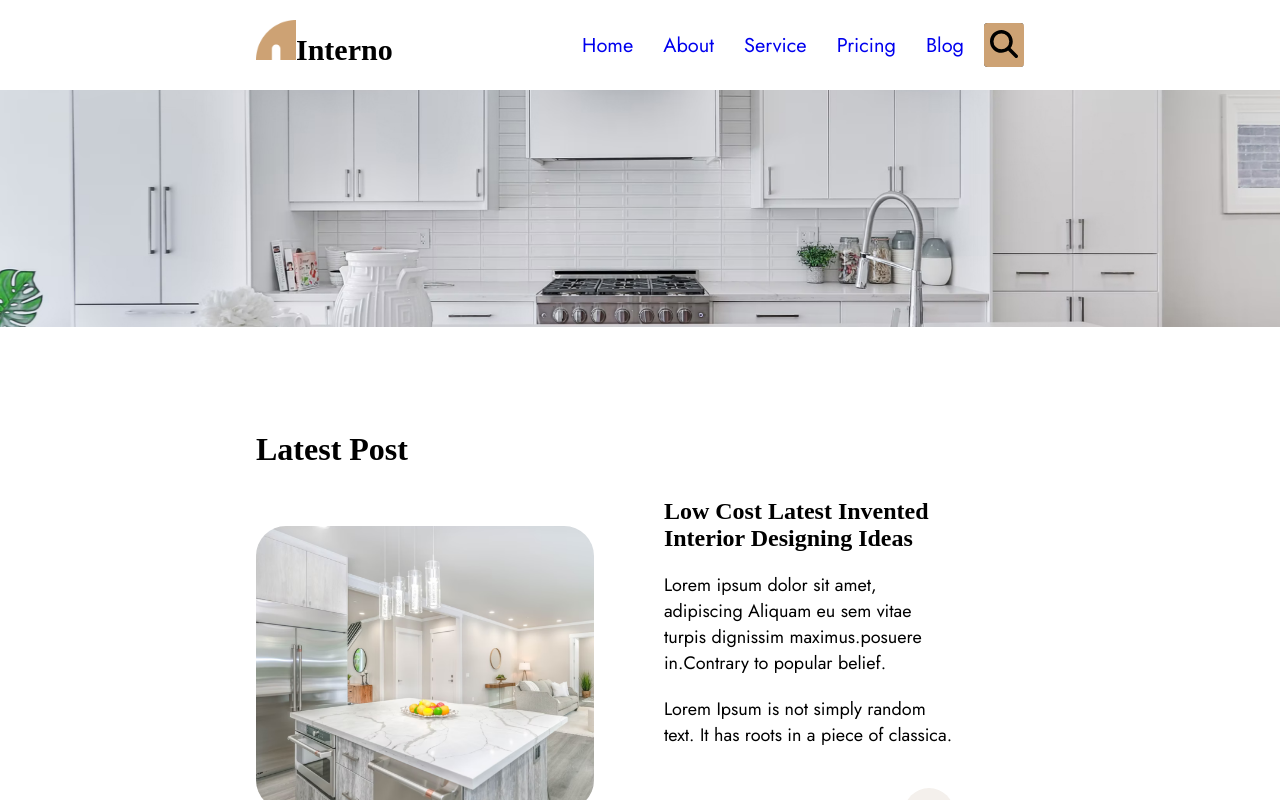
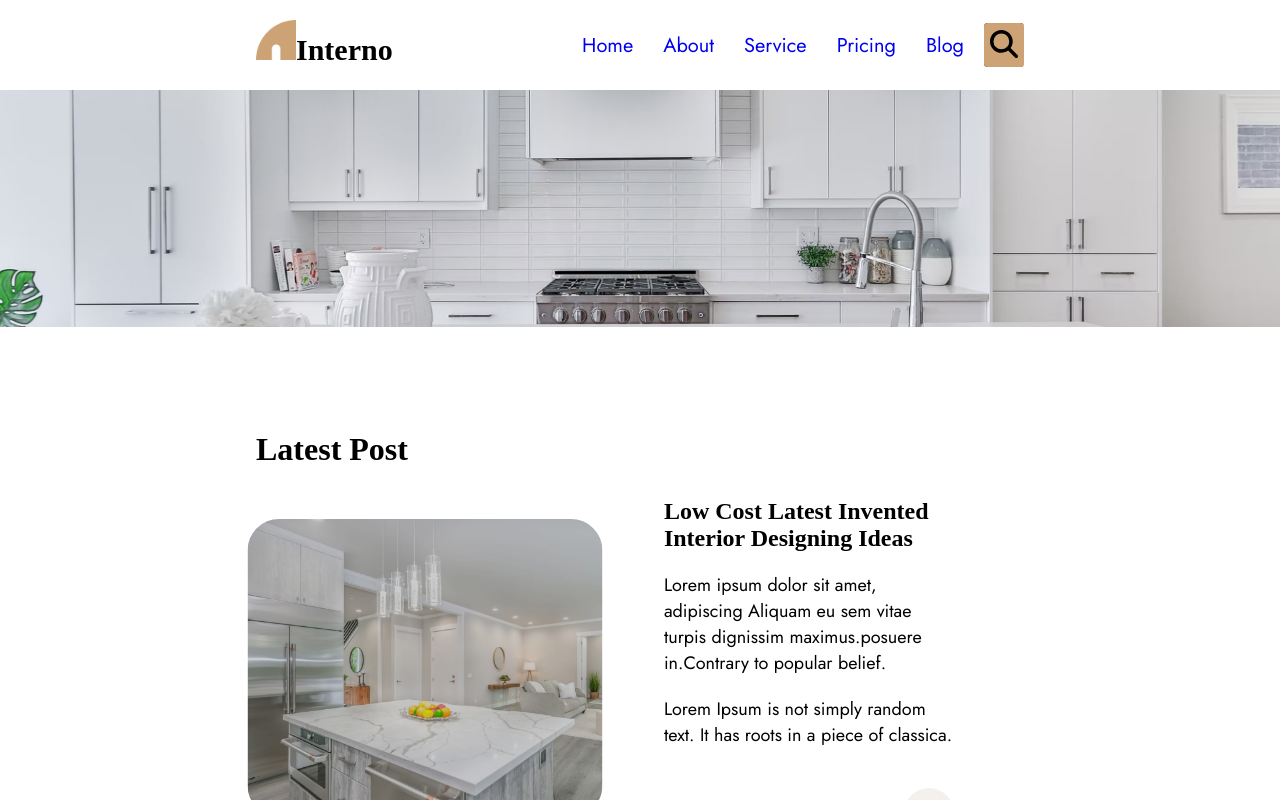
Before and after one commit to tinluong1612/Tin_Interior, a React (Vite) app: page /blog in a window 1280 px wide. In both pictures the pointer is over the picture 424 px from the left and 668 px from the top of the page. Shown: the top 800 px of the page. Built offline with nearby package versions, Linux system fonts and the light colour scheme.

Commit message:
upload blogPage

```diff
--- a/src/pages/blogPage/blog.css
+++ b/src/pages/blogPage/blog.css
@@ -45,6 +45,13 @@
 
 .image-latest-post{
     border-radius: 30px;
+}
+
+.image-latest-post:hover{
+    -webkit-transform: scale(1.05);
+    transform: scale(1.0.5);
+    transition: 0.3s;
+    filter:brightness(80%);
 }
 
 .info-latest-blog{
```
